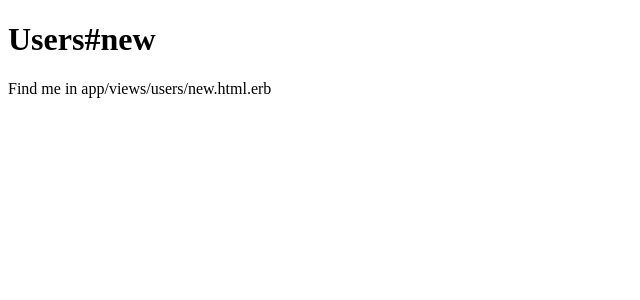
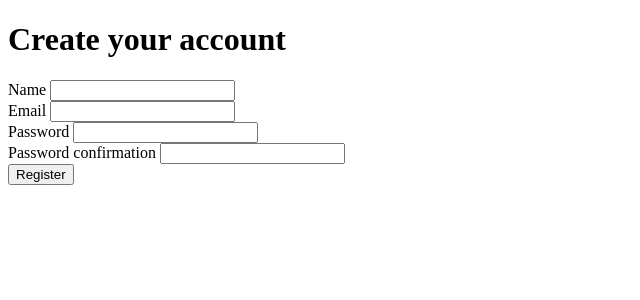
Before and after one commit to Yogurtshi/Modul-223-RelaxSpot, a Rails app: page /users/new in a window 1280 px wide. Shown: the top 300 px of the page, without its empty margins (0-640 px from the left). Run offline with Rails 7, Linux system fonts and the light colour scheme; some libraries are stand-ins or nearby versions.

```diff
--- a/app/views/users/new.html.erb
+++ b/app/views/users/new.html.erb
@@ -1,2 +1,33 @@
-<h1>Users#new</h1>
-<p>Find me in app/views/users/new.html.erb</p>
+<h1>Create your account</h1>
+
+<%= form_with model: @user do |form| %>
+  <% if @user.errors.any? %>
+    <ul>
+      <% @user.errors.full_messages.each do |message| %>
+        <li><%= message %></li>
+      <% end %>
+    </ul>
+  <% end %>
+
+  <div>
+    <%= form.label :name %>
+    <%= form.text_field :name %>
+  </div>
+
+  <div>
+    <%= form.label :email %>
+    <%= form.email_field :email %>
+  </div>
+
+  <div>
+    <%= form.label :password %>
+    <%= form.password_field :password %>
+  </div>
+
+  <div>
+    <%= form.label :password_confirmation %>
+    <%= form.password_field :password_confirmation %>
+  </div>
+
+  <%= form.submit "Register" %>
+<% end %>
--- a/config/routes.rb
+++ b/config/routes.rb
@@ -2,7 +2,8 @@
 Rails.application.routes.draw do
   resources :users, only: [ :new, :create ]
   resources :places, only: [ :index, :show, :new, :create ]
-  resource :session, only: [ :new, :create, :destroy ]
+  resources :session, only: [ :new, :create, :destroy ]
+  resources :check_ins, only: [ :new, :create, :show ]
 
   namespace :admin do
     get "users/index"
@@ -29,9 +30,6 @@ Rails.application.routes.draw do
   get "profile/update"
   get "status_reports/new"
   get "status_reports/create"
-  get "check_ins/new"
-  get "check_ins/create"
-  get "check_ins/show"
   # Define your application routes per the DSL in https://guides.rubyonrails.org/routing.html
 
   # Reveal health status on /up that returns 200 if the app boots with no exceptions, otherwise 500.
```
Also changed, not shown: 2 other files.
